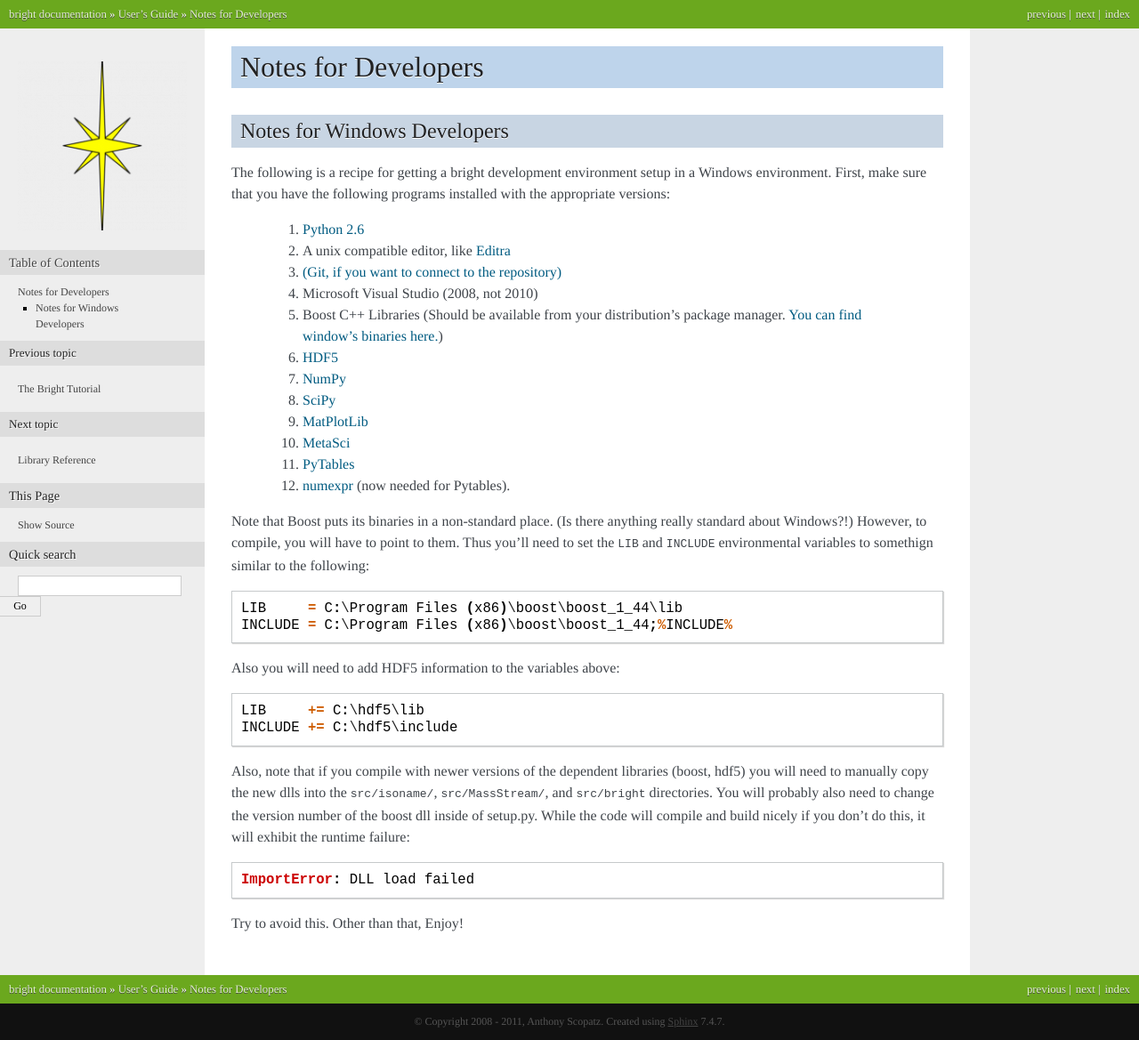
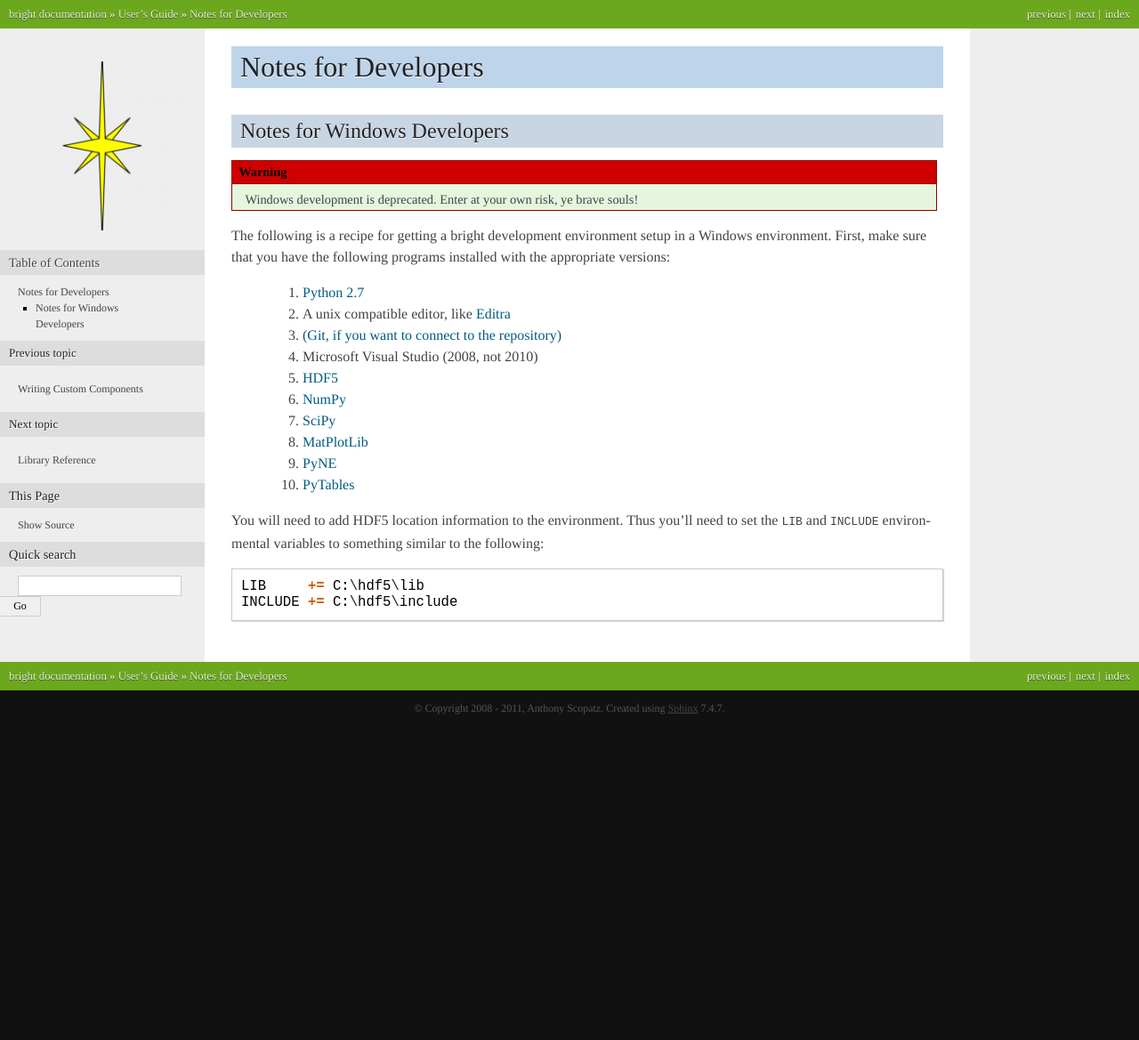
Before and after one commit to bright-dev/bright, a Sphinx documentation site: the page built from doc/source/usersguide/devnotes.rst, in a window 1280 px wide. Shown: the whole page at 89% size. Built offline with Sphinx 7.4.7, drawn with Linux system fonts in a browser that asks for light colours; formulas are drawn with MathJax 3; pages that are not in the unit, such as notebooks, are missing from menus; the version number could not be read and is left out; after the commit the page ends 900 px from its top, so only the background shows below that.

Commit message:
Some docs updates.

```diff
--- a/doc/source/index.rst
+++ b/doc/source/index.rst
@@ -43,7 +43,7 @@ Contents
 .. toctree::
     :maxdepth: 1
 
-    tutorial
+    usersguide/tutorial
     usersguide/index
     libref/index
 
--- a/doc/source/libref/reactor1g.rst
+++ b/doc/source/libref/reactor1g.rst
@@ -124,6 +124,3 @@ All functionality may be found in the ``reactor1g`` module::
     .. automethod:: calc_zeta_planar()
     .. automethod:: calc_zeta_spherical()
     .. automethod:: calc_zeta_cylindrical()
-
-
-.. _di_F: :attr:`Pick me <bright.reactor1g.Reactor1G.di_F_>`
--- a/doc/source/usersguide/devnotes.rst
+++ b/doc/source/usersguide/devnotes.rst
@@ -2,46 +2,30 @@
 Notes for Developers
 ********************
 
-.. _Win_DevNotes:
+.. _win_devnotes:
 
 ============================
 Notes for Windows Developers
 ============================
 
+.. warning:: Windows development is deprecated. Enter at your own risk, ye brave souls!
+
 The following is a recipe for getting a bright development environment setup in a Windows environment.
 First, make sure that you have the following programs installed with the appropriate versions:
 
-    #. `Python 2.6 <http://www.python.org/download/>`_
+    #. `Python 2.7 <http://www.python.org/download/>`_
     #. A unix compatible editor, like `Editra <http://editra.org/download>`_
     #. `(Git, if you want to connect to the repository) <http://code.google.com/p/msysgit/>`_
     #. Microsoft Visual Studio (2008, not 2010)
-    #. Boost C++ Libraries (Should be available from your distribution's package manager.
-       `You can find window's binaries here. <http://www.boostpro.com/download/>`_)
     #. `HDF5 <http://www.hdfgroup.org/HDF5/>`_
     #. `NumPy <http://numpy.scipy.org/>`_
     #. `SciPy <http://scipy.org/>`_
     #. `MatPlotLib <http://matplotlib.sourceforge.net/>`_
-    #. `MetaSci <http://nukestar.me.utexas.edu/scopatz/metasci/>`_
+    #. `PyNE <http://pyne.github.com/pyne/>`_
     #. `PyTables <http://www.pytables.org/>`_
-    #. `numexpr <http://code.google.com/p/numexpr/>`_ (now needed for Pytables).
 
-Note that Boost puts its binaries in a non-standard place.  (Is there anything really standard about Windows?!)  However,
-to compile, you will have to point to them.  Thus you'll need to set the ``LIB`` and ``INCLUDE`` environmental variables
-to somethign similar to the following::
-
-    LIB     = C:\Program Files (x86)\boost\boost_1_44\lib
-    INCLUDE = C:\Program Files (x86)\boost\boost_1_44;%INCLUDE%
-
-Also you will need to add HDF5 information to the variables above::
+You will need to add HDF5 location information to the environment. Thus you'll need to set the
+``LIB`` and ``INCLUDE`` environmental variables to something similar to the following::
 
     LIB     += C:\hdf5\lib
     INCLUDE += C:\hdf5\include
-
-Also, note that if you compile with newer versions of the dependent libraries (boost, hdf5) you will need to manually
-copy the new dlls into the ``src/isoname/``, ``src/MassStream/``, and ``src/bright`` directories.  You will probably also
-need to change the version number of the boost dll inside of setup.py.  While the code will compile and build nicely
-if you don't do this, it will exhibit the runtime failure::
-
-     ImportError: DLL load failed
-
-Try to avoid this.  Other than that, Enjoy!
--- a/doc/source/usersguide/index.rst
+++ b/doc/source/usersguide/index.rst
@@ -14,4 +14,5 @@ Contents
     :maxdepth: 1
 
     tutorial
+    custom
     devnotes
--- a/doc/source/usersguide/tutorial.rst
+++ b/doc/source/usersguide/tutorial.rst
@@ -98,7 +98,7 @@ Thus the complete program of this nuclear fuel cycle simulation is provided belo
     nu = Material({"U234": 0.000055, "U235": 0.0072, "U238": 0.992745})
     leu = uranium_enrichment_defaults()
     leu.xP_j = 0.036
-    enr = Enrichment(leu, "enrich")
+    enr = Enrichment(enrich_params=leu, name="enrich")
     enr.calc(nu)
     enr.write()
 
@@ -107,11 +107,11 @@ Thus the complete program of this nuclear fuel cycle simulation is provided belo
     lwrd.BUt = 35.0
     lwrd.batches = 3
     lwr = LightWaterReactor1G(lwr_data, lwrd, "LWR")
-    lwr.calc(enr.ms_prod)
+    lwr.calc(enr.mat_prod)
     lwr.write()
 
     # Storage Calculation
     st = Storage("Storage")
     st.decay_time = 5.0 * 365.25 * 24.0 * 3600.0
-    st.calc(lwr.ms_prod)
+    st.calc(lwr.mat_prod)
     st.write()
```
Also changed, not shown: doc/source/usersguide/custom.rst (added, +42 -0 lines), 3 other files.
